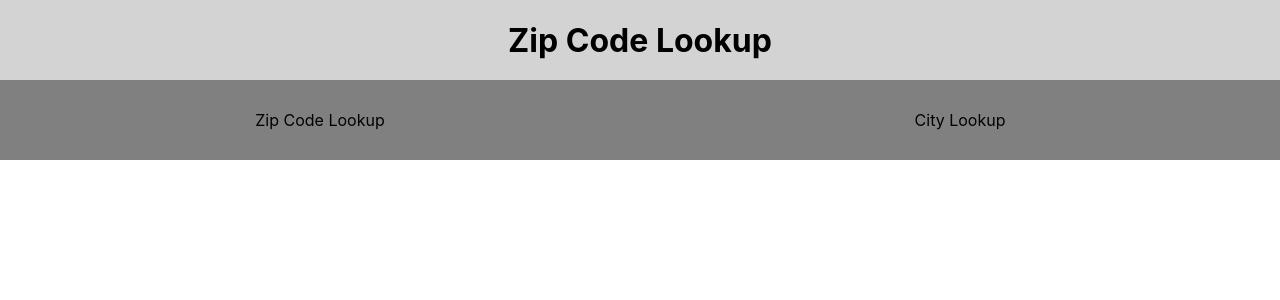
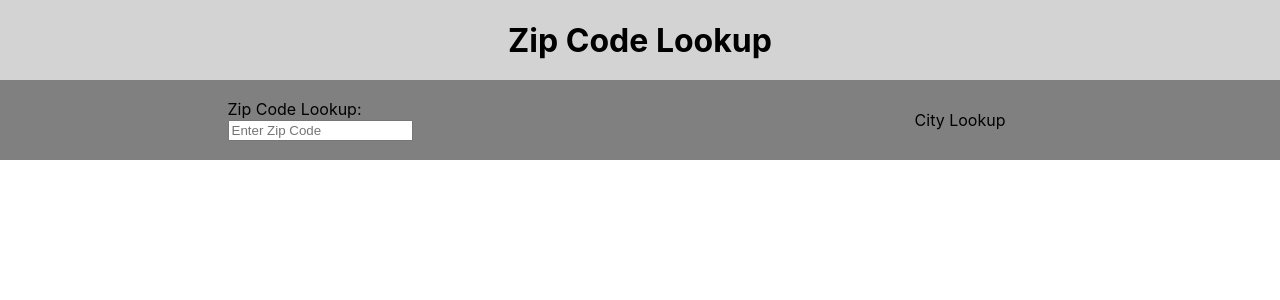
Before and after one commit to caesar-chin/Assignment-5-Zip-and-City-search, a React (Create React App) app: page /zipcode in a window 1280 px wide. Shown: the top 300 px of the page. Built offline with nearby package versions, Linux system fonts and the light colour scheme.

Commit message:
Create City and ZipSearchField components

```diff
--- a/src/Component/App.js
+++ b/src/Component/App.js
@@ -1,31 +1,51 @@
-import React, { Component } from "react";
+import React, { Component } from 'react';
 import {
   BrowserRouter as Router,
   Switch,
   Route,
   Link,
   Redirect,
-} from "react-router-dom";
-import ZipCode from "./ZipCode";
-import City from "./City";
+} from 'react-router-dom';
+import ZipCode from './ZipCode';
+import City from './City';
 
 export default class App extends Component {
   constructor(props) {
     super(props);
-    this.state = {};
+    this.state = {
+      cities: [],
+      zipCode: '',
+    };
   }
+
+  zipChanged = (event) => {
+    let zipCode = event.target.value;
+    if (zipCode.length === 5) {
+      fetch(`http://ctp-zip-api.herokuapp.com/${zipCode}`)
+        .then((res) => res.json())
+        .then((json) => {
+          this.setState({ cities: json });
+        })
+        .catch((err) => {
+          console.log(err);
+          this.setState({ cities: [] });
+        });
+    } else {
+      this.setState({ cities: [] });
+    }
+  };
 
   render() {
     return (
       <Router>
         <Switch>
-          <Route exact path="/">
-            <Redirect to="/zipcode" />
+          <Route exact path='/'>
+            <Redirect to='/zipcode' />
           </Route>
-          <Route exact path="/zipcode">
+          <Route exact path='/zipcode'>
             <ZipCode />
           </Route>
-          <Route exact path="/city">
+          <Route exact path='/city'>
             <City />
           </Route>
         </Switch>
--- a/src/Component/ZipCode.js
+++ b/src/Component/ZipCode.js
@@ -1,6 +1,29 @@
-import React, { Component } from "react";
-import { BrowserRouter as Router, Switch, Route, Link } from "react-router-dom";
-import styles from "../Styles/ZipCodeStyles.module.css";
+import React, { Component } from 'react';
+import { BrowserRouter as Router, Switch, Route, Link } from 'react-router-dom';
+import styles from '../Styles/ZipCodeStyles.module.css';
+
+function City({ data }) {
+  return (
+    <div>
+      <ul>
+        <li>{data.City}</li>
+      </ul>
+    </div>
+  );
+}
+
+function ZipSearchField({ zipCode, onChange }) {
+  return (
+    <div>
+      <input
+        type='text'
+        value={zipCode}
+        placeholder='Enter Zip Code'
+        onChange={onChange}
+      ></input>
+    </div>
+  );
+}
 
 export default class ZipCode extends Component {
   render() {
@@ -12,15 +35,16 @@ export default class ZipCode extends Component {
 
         <nav className={styles.navbar}>
           <div className={styles.navbarDiv}>
-            <Link to={"/zipcode"} className={styles.navbarLinkZipCode}>
+            <Link to={'/zipcode'} className={styles.navbarLinkZipCode}>
               <div className={styles.navbarItem}>
-                <li>Zip Code Lookup</li>
+                <li>Zip Code Lookup:</li>
+                <ZipSearchField />
               </div>
             </Link>
           </div>
 
           <div className={styles.navbarDiv}>
-            <Link to={"/city"} className={styles.navbarLinkCity}>
+            <Link to={'/city'} className={styles.navbarLinkCity}>
               <div className={styles.navbarItem}>
                 <li>City Lookup</li>
               </div>
```
Also changed, not shown: 2 other files (tests, documents, lock files or other folders).
